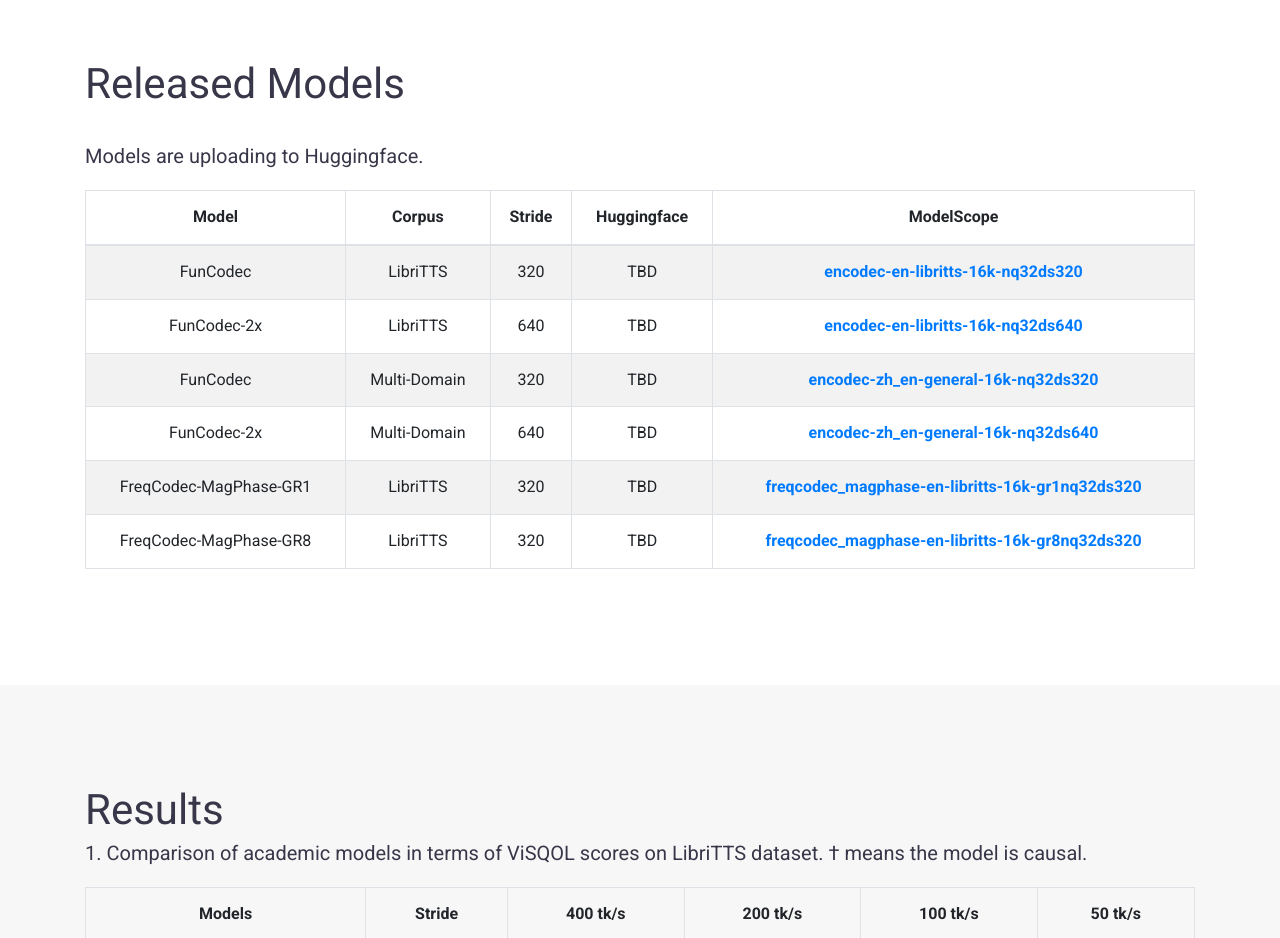
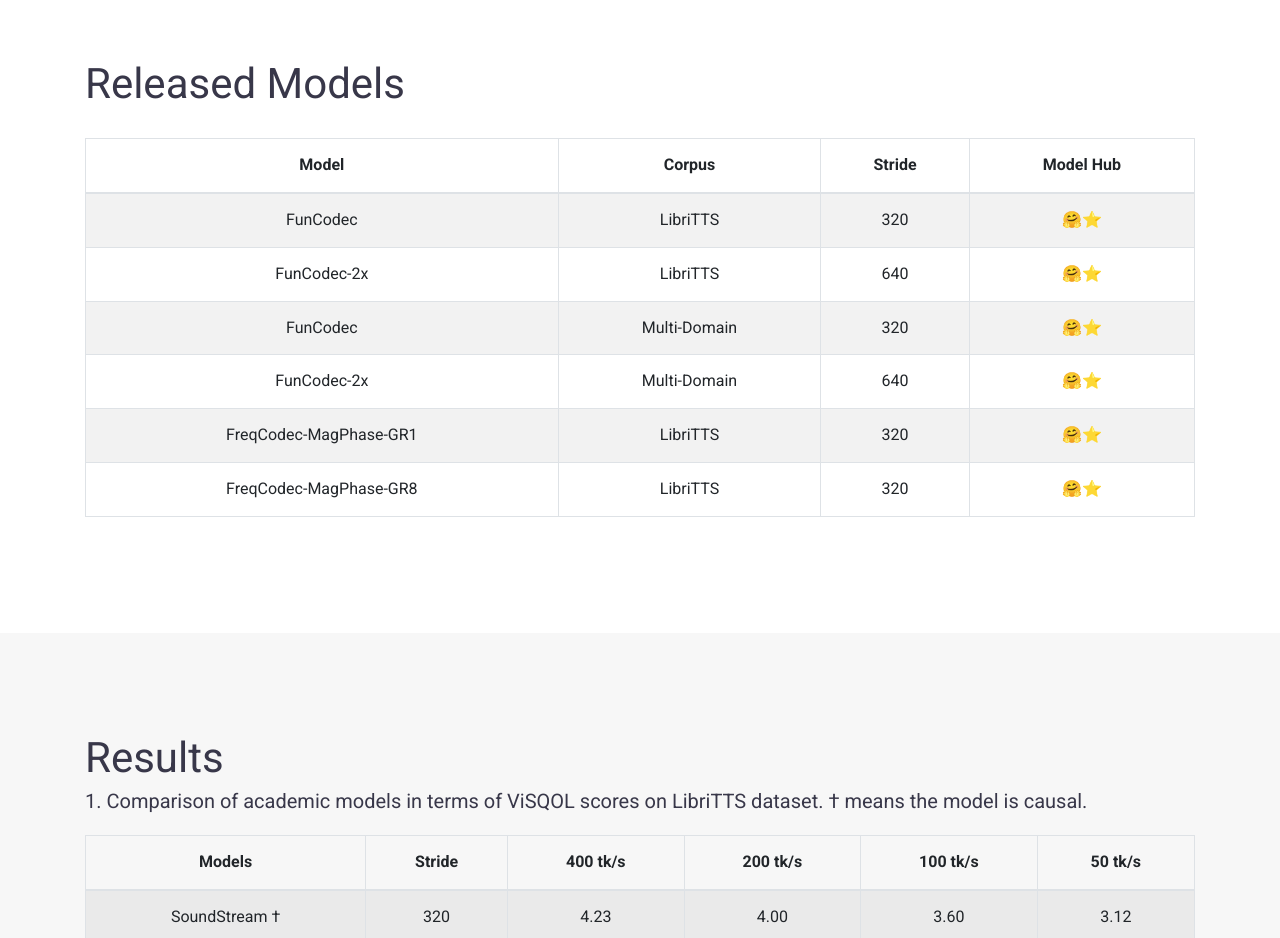
Before and after one commit to funcodec/funcodec.github.io, a plain HTML site: page index.html in a window 1280 px wide. Shown: the part 4520-5458 px from the top of the page. Drawn offline with nearby package versions, Linux system fonts and the light colour scheme.

Commit message:
update huggingface links for pre-trained models

```diff
--- a/index.html
+++ b/index.html
@@ -788,9 +788,6 @@
                         <h2 class="entry-title">Released Models</h2>
                     </header><!-- .heading -->
                     <br/>
-                    <p class="lead font-weight-normal">
-                        Models are uploading to Huggingface.
-                    </p>
                     <div class="table-responsive">
                         <table class="table table-striped table-bordered">
                             <thead>
@@ -798,8 +795,7 @@
                                     <th class="text-center align-middle">Model</th>
                                     <th class="text-center align-middle">Corpus</th>
                                     <th class="text-center align-middle">Stride</th>
-                                    <th class="text-center align-middle">Huggingface</th>
-                                    <th class="text-center align-middle">ModelScope</th>
+                                    <th class="text-center align-middle">Model Hub</th>
                                 </tr>
                             </thead>
                             <tbody class="text-center align-middle">
@@ -807,43 +803,37 @@
                                     <td>FunCodec</td>
                                     <td>LibriTTS</td>
                                     <td>320</td>
-                                    <td>TBD</td>
-                                    <td><a class="text-primary font-weight-bold" href="https://www.modelscope.cn/models/damo/audio_codec-encodec-en-libritts-16k-nq32ds320-pytorch/summary">encodec-en-libritts-16k-nq32ds320</a></td>
+                                    <td><a class="text-primary font-weight-bold" href="https://huggingface.co/alibaba-damo/audio_codec-encodec-en-libritts-16k-nq32ds320-pytorch">🤗</a><a class="text-primary font-weight-bold" href="https://www.modelscope.cn/models/damo/audio_codec-encodec-en-libritts-16k-nq32ds320-pytorch/summary">⭐</a></td>
                                 </tr>
                                 <tr>
                                     <td>FunCodec-2x</td>
                                     <td>LibriTTS</td>
                                     <td>640</td>
-                                    <td>TBD</td>
-                                    <td><a class="text-primary font-weight-bold" href="https://www.modelscope.cn/models/damo/audio_codec-encodec-en-libritts-16k-nq32ds640-pytorch/summary">encodec-en-libritts-16k-nq32ds640</a></td>
+                                    <td><a class="text-primary font-weight-bold" href="https://huggingface.co/alibaba-damo/audio_codec-encodec-en-libritts-16k-nq32ds640-pytorch">🤗</a><a class="text-primary font-weight-bold" href="https://www.modelscope.cn/models/damo/audio_codec-encodec-en-libritts-16k-nq32ds640-pytorch/summary">⭐</a></td>
                                 </tr>
                                 <tr>
                                     <td>FunCodec</td>
                                     <td>Multi-Domain</td>
                                     <td>320</td>
-                                    <td>TBD</td>
-                                    <td><a class="text-primary font-weight-bold" href="https://www.modelscope.cn/models/damo/audio_codec-encodec-zh_en-general-16k-nq32ds320-pytorch/summary">encodec-zh_en-general-16k-nq32ds320</a></td>
+                                    <td><a class="text-primary font-weight-bold" href="https://huggingface.co/alibaba-damo/audio_codec-encodec-zh_en-general-16k-nq32ds320-pytorch">🤗</a><a class="text-primary font-weight-bold" href="https://www.modelscope.cn/models/damo/audio_codec-encodec-zh_en-general-16k-nq32ds320-pytorch/summary">⭐</a></td>
                                 </tr>
                                 <tr>
                                     <td>FunCodec-2x</td>
                                     <td>Multi-Domain</td>
                                     <td>640</td>
-                                    <td>TBD</td>
-                                    <td><a class="text-primary font-weight-bold" href="https://www.modelscope.cn/models/damo/audio_codec-encodec-zh_en-general-16k-nq32ds640-pytorch/summary">encodec-zh_en-general-16k-nq32ds640</a></td>
+                                    <td><a class="text-primary font-weight-bold" href="https://huggingface.co/alibaba-damo/audio_codec-encodec-zh_en-general-16k-nq32ds640-pytorch">🤗</a><a class="text-primary font-weight-bold" href="https://www.modelscope.cn/models/damo/audio_codec-encodec-zh_en-general-16k-nq32ds640-pytorch/summary">⭐</a></td>
                                 </tr>
                                 <tr>
                                     <td>FreqCodec-MagPhase-GR1</td>
                                     <td>LibriTTS</td>
                                     <td>320</td>
-                                    <td>TBD</td>
-                                    <td><a class="text-primary font-weight-bold" href="https://www.modelscope.cn/models/damo/audio_codec-freqcodec_magphase-en-libritts-16k-gr1nq32ds320-pytorch/summary">freqcodec_magphase-en-libritts-16k-gr1nq32ds320</a></td>
+                                    <td><a class="text-primary font-weight-bold" href="https://huggingface.co/alibaba-damo/audio_codec-freqcodec_magphase-en-libritts-16k-gr1nq32ds320-pytorch">🤗</a><a class="text-primary font-weight-bold" href="https://www.modelscope.cn/models/damo/audio_codec-freqcodec_magphase-en-libritts-16k-gr1nq32ds320-pytorch/summary">⭐</a></td>
                                 </tr>
                                 <tr>
                                     <td>FreqCodec-MagPhase-GR8</td>
                                     <td>LibriTTS</td>
                                     <td>320</td>
-                                    <td>TBD</td>
-                                    <td><a class="text-primary font-weight-bold" href="https://www.modelscope.cn/models/damo/audio_codec-freqcodec_magphase-en-libritts-16k-gr8nq32ds320-pytorch/summary">freqcodec_magphase-en-libritts-16k-gr8nq32ds320</a></td>
+                                    <td><a class="text-primary font-weight-bold" href="https://huggingface.co/alibaba-damo/audio_codec-freqcodec_magphase-en-libritts-16k-gr8nq32ds320-pytorch">🤗</a><a class="text-primary font-weight-bold" href="https://www.modelscope.cn/models/damo/audio_codec-freqcodec_magphase-en-libritts-16k-gr8nq32ds320-pytorch/summary">⭐</a></td>
                                 </tr>
                             </tbody>
                         </table>
```
